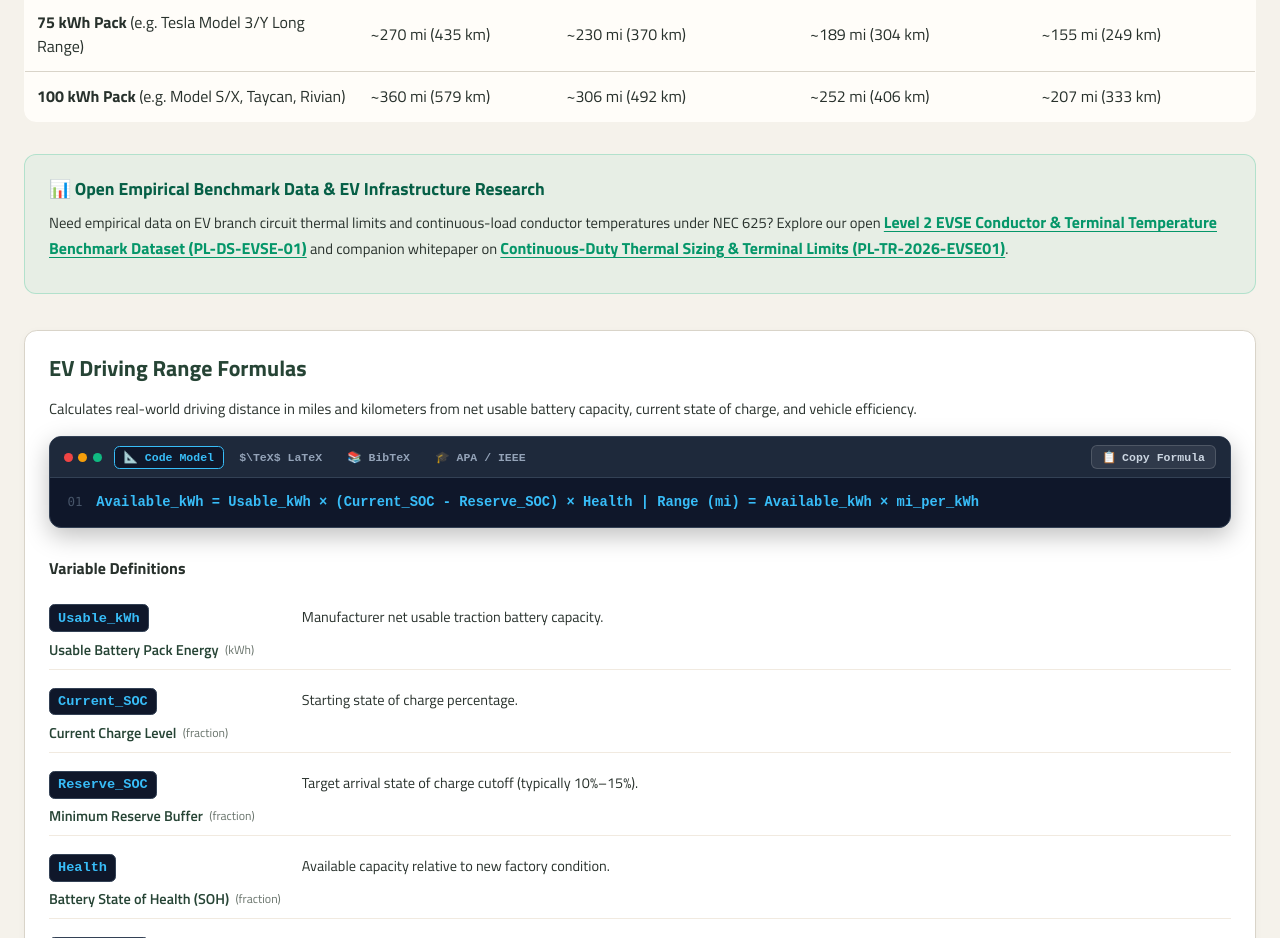
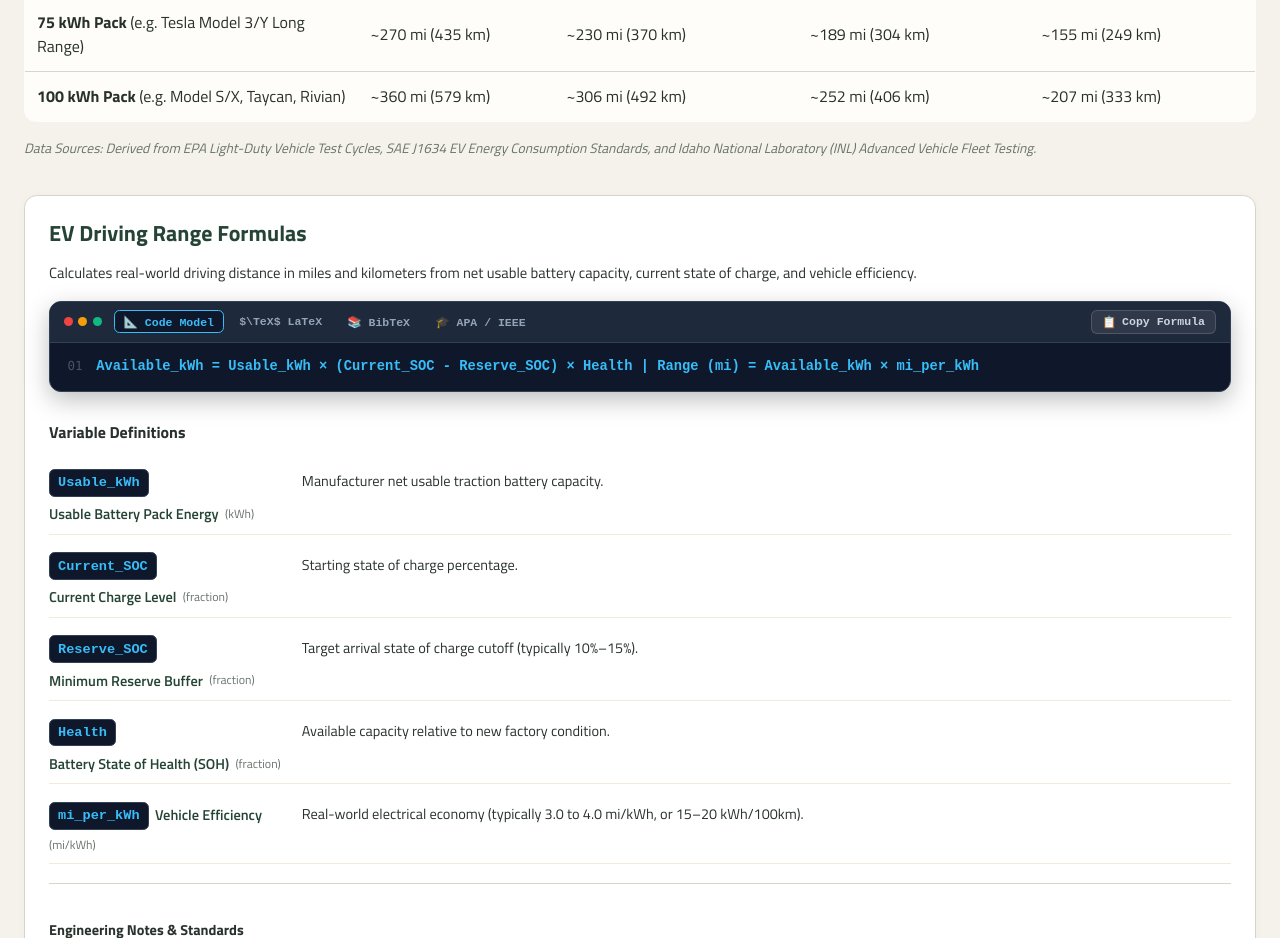
Before and after one commit to miadsaadidi/powerlab, a Next.js app: page /ev/ev-range-calculator in a window 1280 px wide. Shown: the part 4221-5159 px from the top of the page. Built offline with nearby package versions, Linux system fonts and the light colour scheme; no server answers.

Commit message:
feat(ev): align ev range page with authoritative standards and prune non-relevant links

```diff
--- a/src/app/ev/ev-range-calculator/page.tsx
+++ b/src/app/ev/ev-range-calculator/page.tsx
@@ -55,8 +55,6 @@ export default function EvRangePage() {
       "SAE J1634 (Electric Vehicle Energy Consumption and Range Test Procedure)",
       "WLTP (Worldwide Harmonised Light Vehicles Test Procedure)",
     ],
-    companionDatasetUrl: "https://doi.org/10.6084/m9.figshare.33321774",
-    companionPaperUrl: "https://www.powelab.org/research/continuous-duty-thermal-sizing-evse-ampacity",
     faqs: FAQS,
   });
 
@@ -285,15 +283,8 @@ export default function EvRangePage() {
             </tbody>
           </table>
         </div>
-      </section>
-
-      {/* Dataset & Research Cross-Link Callout */}
-      <section style={{ margin: "2rem 0", padding: "1.25rem 1.5rem", borderRadius: "0.75rem", background: "rgba(16, 185, 129, 0.06)", border: "1px solid rgba(16, 185, 129, 0.25)" }}>
-        <h3 style={{ margin: "0 0 0.5rem", fontSize: "1.1rem", color: "#065f46" }}>
-          📊 Open Empirical Benchmark Data &amp; EV Infrastructure Research
-        </h3>
-        <p style={{ margin: "0 0 0.75rem", fontSize: "0.92rem", color: "var(--ink)", lineHeight: 1.6 }}>
-          Need empirical data on EV branch circuit thermal limits and continuous-load conductor temperatures under NEC 625? Explore our open <Link href="/datasets/continuous-duty-evse-terminal-temperature-benchmark" style={{ fontWeight: 700, color: "#059669", textDecoration: "underline" }}>Level 2 EVSE Conductor &amp; Terminal Temperature Benchmark Dataset (PL-DS-EVSE-01)</Link> and companion whitepaper on <Link href="/research/continuous-duty-thermal-sizing-evse-ampacity" style={{ fontWeight: 700, color: "#059669", textDecoration: "underline" }}>Continuous-Duty Thermal Sizing &amp; Terminal Limits (PL-TR-2026-EVSE01)</Link>.
+        <p style={{ fontSize: "0.85rem", color: "var(--muted)", marginTop: "0.75rem" }}>
+          <em>Data Sources: Derived from EPA Light-Duty Vehicle Test Cycles, SAE J1634 EV Energy Consumption Standards, and Idaho National Laboratory (INL) Advanced Vehicle Fleet Testing.</em>
         </p>
       </section>
 
```
Also changed, not shown: SEO/DAILY_LOG.md (+13 -0 lines).
